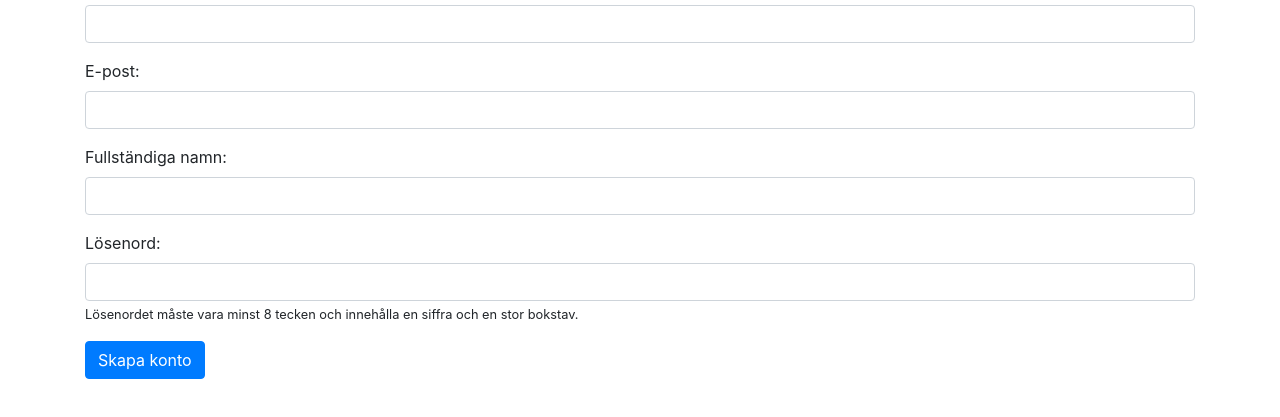
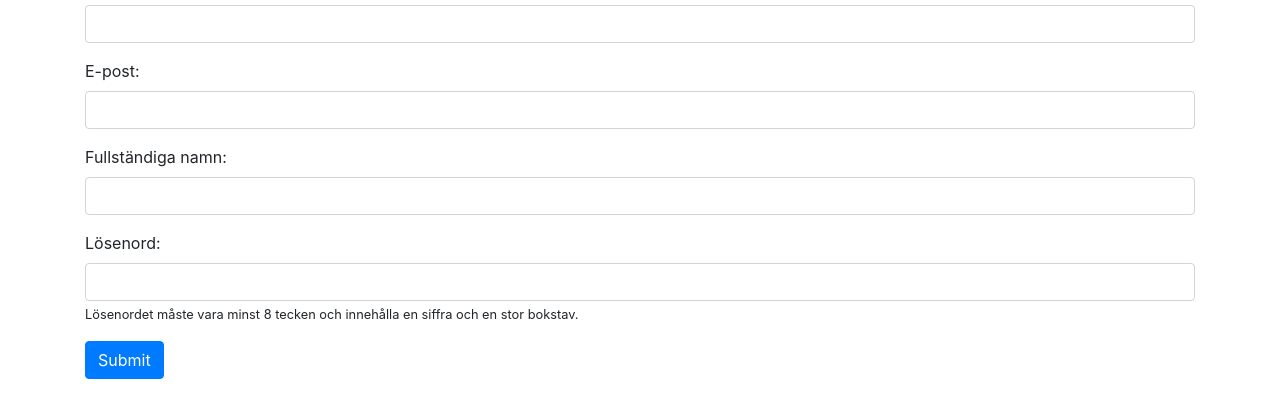
Before and after one commit to MustafaGood/Enskilduppgift55, a plain HTML site: page index.html in a window 1280 px wide. Shown: the part 121-538 px from the top of the page. Drawn offline with nearby package versions, Linux system fonts and the light colour scheme.

Commit message:
Update index.html

```diff
--- a/index.html
+++ b/index.html
@@ -28,7 +28,7 @@
             <input type="password" class="form-control" id="signupPassword" required pattern="(?=.*\d)(?=.*[a-z])(?=.*[A-Z]).{8,}">
             <small>Lösenordet måste vara minst 8 tecken och innehålla en siffra och en stor bokstav.</small>
         </div>
-        <button type="submit" class="btn btn-primary">Skapa konto</button>
+        <button type="submit" class="btn btn-primary">Submit</button>
     </form>
 </div>
 
```
